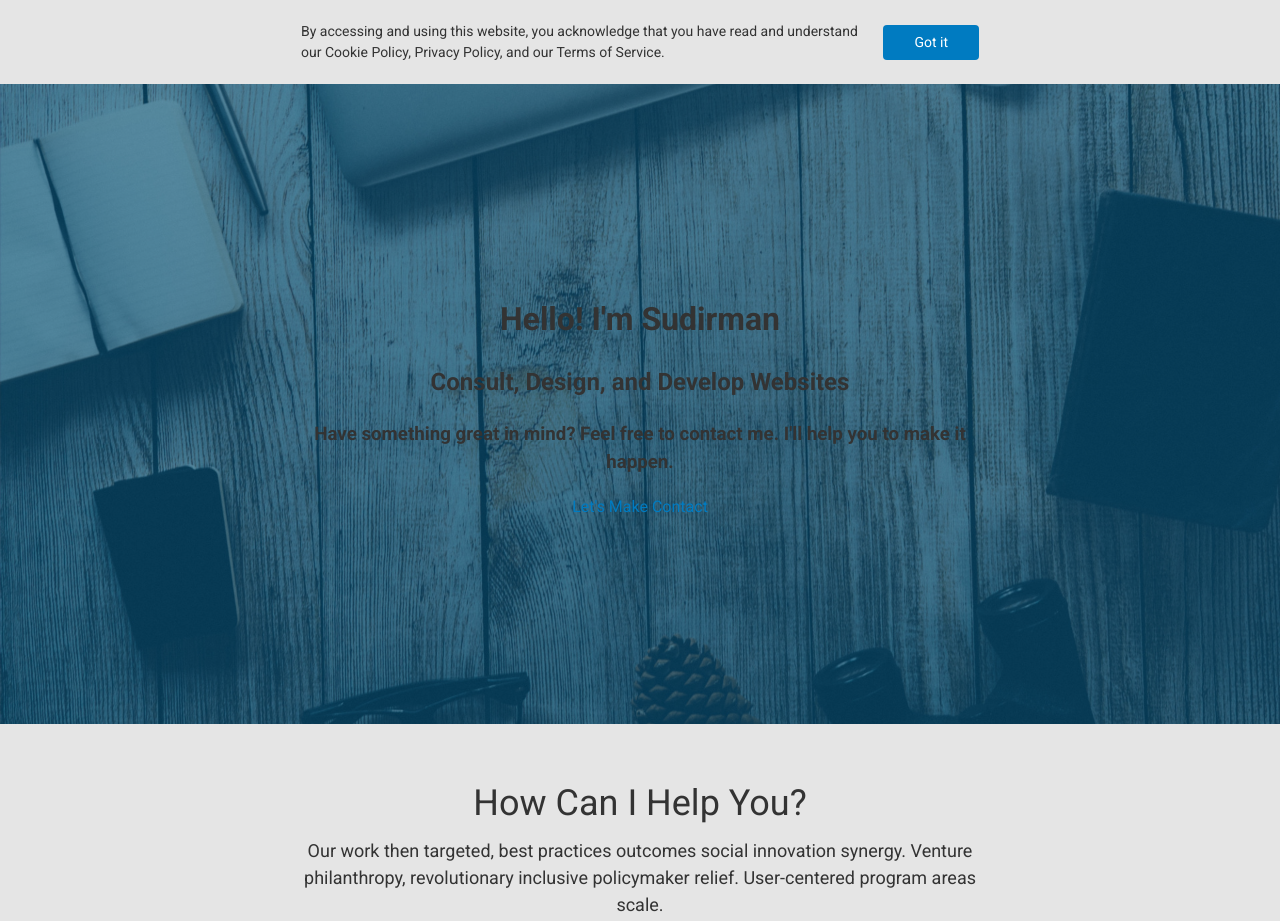
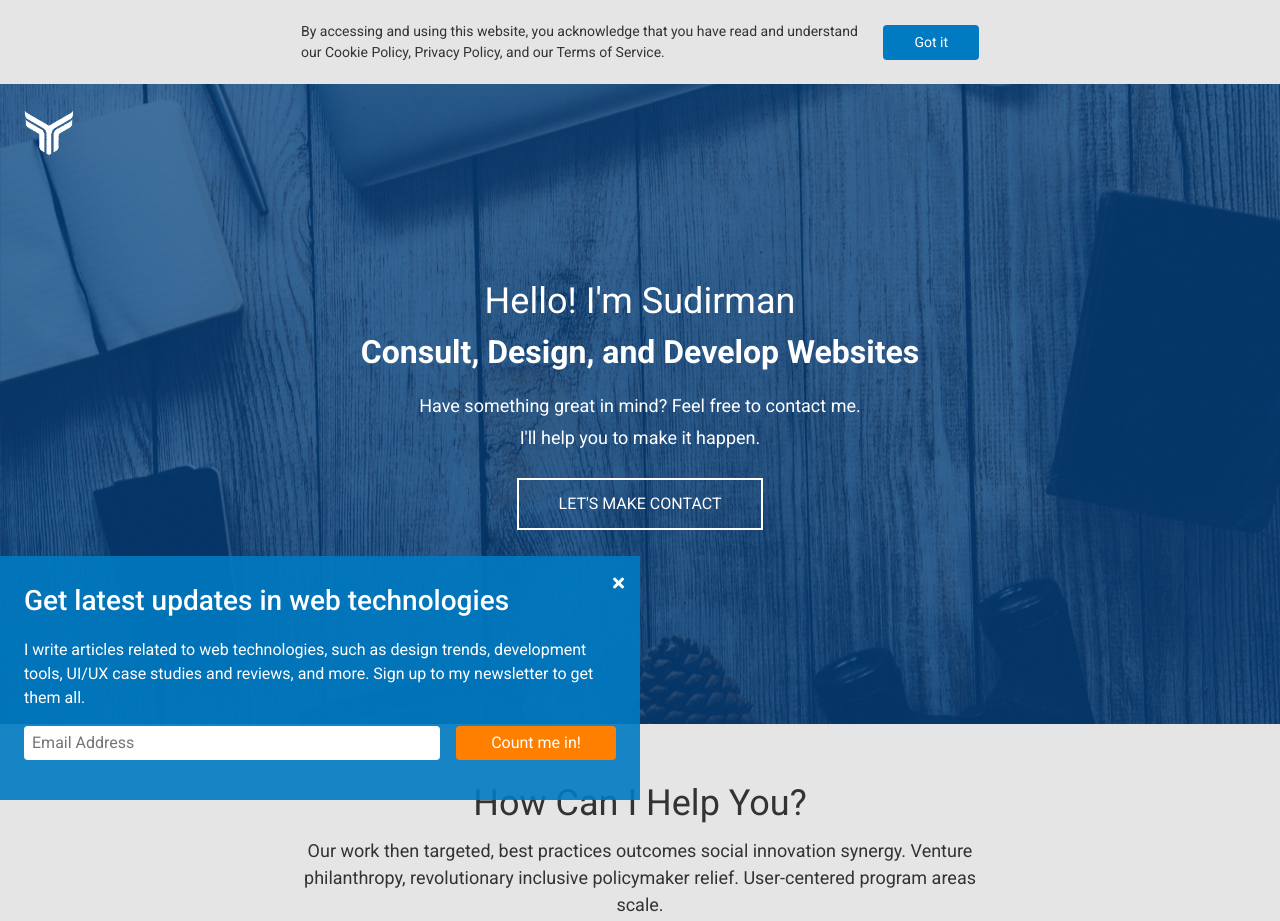
Before and after one commit to nukecpower/front-end-test-sample-1, a plain HTML site: page index.html in a window 1280 px wide. Shown: the top 921 px of the page. Drawn offline with nearby package versions, Linux system fonts and the light colour scheme.

Commit message:
Complete the test.

```diff
--- a/assets/css/styles.scss
+++ b/assets/css/styles.scss
@@ -56,6 +56,17 @@
     &.herofull {
         height: 90vh;
     }
+
+    .logo {
+        position: absolute;
+        top: 1.5em;
+        left: 1.5em;
+        z-index: 100;
+        img {
+            max-width: 50px;
+            height: auto ;
+        }
+    }
 }
 
 .hero-back {
@@ -68,8 +79,8 @@
         position: absolute;
         width: 100%; height: 100%;
         top: 0; left: 0; right: 0; bottom: 0;
-        background: $darkblue;
-        opacity: 0.6;
+        background: rgba(0, 62, 131, 0.7);
+
     }
 }
 
@@ -90,6 +101,46 @@
     }
 }
 
+.hero-content {
+    color: #fff;
+    max-width: 600px;
+    margin: 0 auto;
+    h1 {
+        font-weight: 400;
+        font-size: 	2.2500em;
+        margin: 0;
+    }
+
+    h2 {
+        font-weight: 600;
+        font-size: 2em;
+        margin: 0 0 .5em 0;
+    }
+
+    p {
+        font-weight: 400;
+        font-size: 1.125em;
+        margin: 0 0 .25em 0;
+    }
+
+    p.hero-actions {
+        margin-top: 1.5em;
+        > a {
+            border:2px solid #ffffff;
+            background-color: transparent;
+            transition: all .5s;
+            padding: .75em 2.5em;
+            color: #fff;
+            font-size: 0.889em;
+            display: inline-block;
+            text-transform: uppercase;
+            &:hover {
+                background-color: #ffffff;
+                color: $blue;
+            }
+        }
+    }
+}
 
 .highlights {
     .intro {
--- a/index.html
+++ b/index.html
@@ -11,6 +11,7 @@
     <link rel="stylesheet" href="assets/css/styles.css" />
     <link rel="stylesheet" href="https://use.fontawesome.com/releases/v5.8.2/css/all.css" integrity="sha384-oS3vJWv+0UjzBfQzYUhtDYW+Pj2yciDJxpsK1OYPAYjqT085Qq/1cq5FLXAZQ7Ay" crossorigin="anonymous">
     <script src="https://cdnjs.cloudflare.com/ajax/libs/jquery/3.4.1/jquery.min.js "></script>
+    <script src="https://cdn.jsdelivr.net/npm/js-cookie@2/src/js.cookie.min.js"></script>
     <script>
         $(function() {
             $('.notificationpanel-action').click(function(){
@@ -20,15 +21,29 @@
             });
 
             $('.subscriptionpanel .close').click(function(e){
+                var tenMinutes = new Date(new Date().getTime() + 10 * 60 * 1000);
                 $('.subscriptionpanel').removeClass('open');
+                Cookies.set('closepanel', '1', { expires: tenMinutes });
                 e.preventDefault();
 
             });
 
             $(window).scroll(function() {
-                if ($(this).scrollTop()>300)
+                var height = $(window).scrollTop();
+                var docheight = $(this).height();
+                var triggerpanel = Math.ceil(docheight / 2),
+                    paneldiv = $('.subscriptionpanel');
+
+                var panelclosed = Cookies.get('closepanel');
+
+                //console.log($(this).scrollTop());
+                if ($(this).scrollTop() > triggerpanel
+                    && !paneldiv.hasClass('open')
+                    && (typeof panelclosed == 'undefined')
+                    )
                 {
-                    alert('abc');
+                    console.log(triggerpanel);
+                    paneldiv.addClass('open');
                 }
 
             });
@@ -46,15 +61,16 @@
     </div>
 
     <div class="hero">
+        <div class="logo"><a href="""><img src="assets/images/y-logo-white.png"></a></div>
         <div class="hero-back">&nbsp;</div>
         <div class="hero-front">
             <div class="wrapper">
                 <div class="hero-content">
                     <h1>Hello! I'm Sudirman</h1>
                     <h2>Consult, Design, and Develop Websites</h2>
-                    <h3>Have something great in mind? Feel free to contact me.
-                    I'll help you to make it happen.</h3>
-                    <p><a href="#">Let's Make Contact</a></p>
+                    <p>Have something great in mind? Feel free to contact me.</p>
+                    <p>I'll help you to make it happen.</p>
+                    <p class="hero-actions"><a href="#">Let's Make Contact</a></p>
                 </div>
             </div>
 
```
Also changed, not shown: assets/css/styles.css, assets/images/y-logo-white.png (added), 2 other files.
